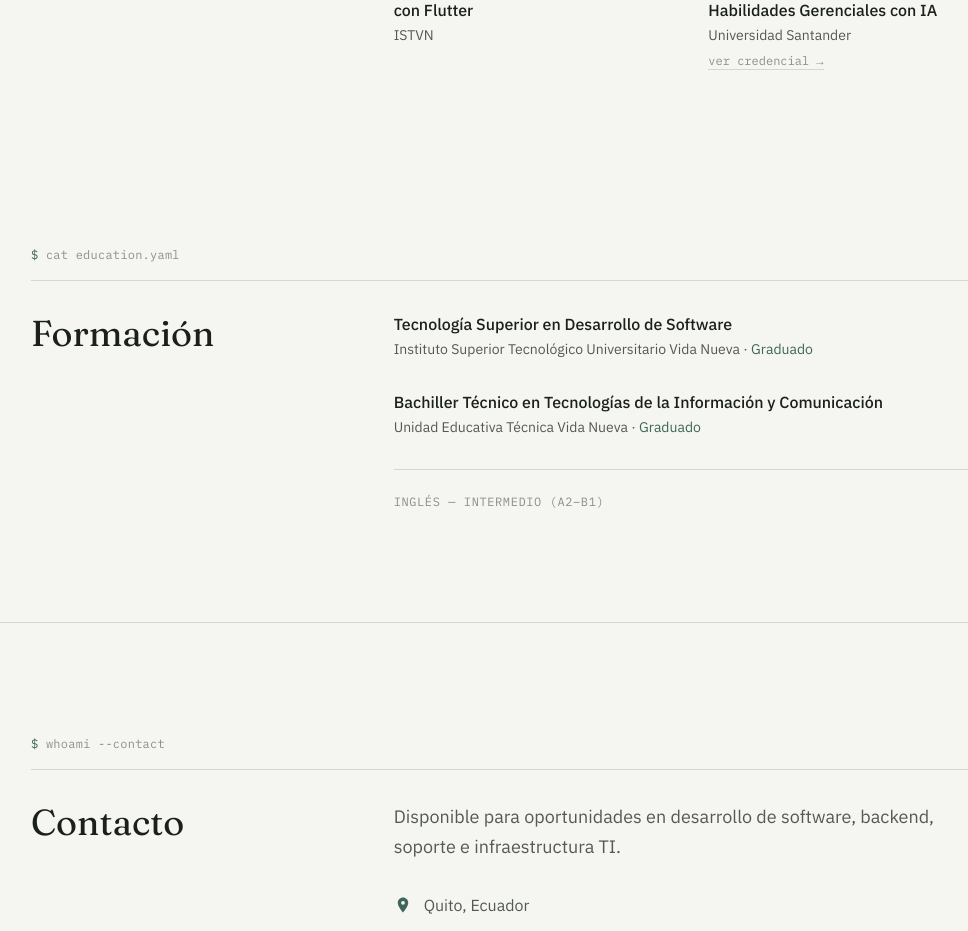
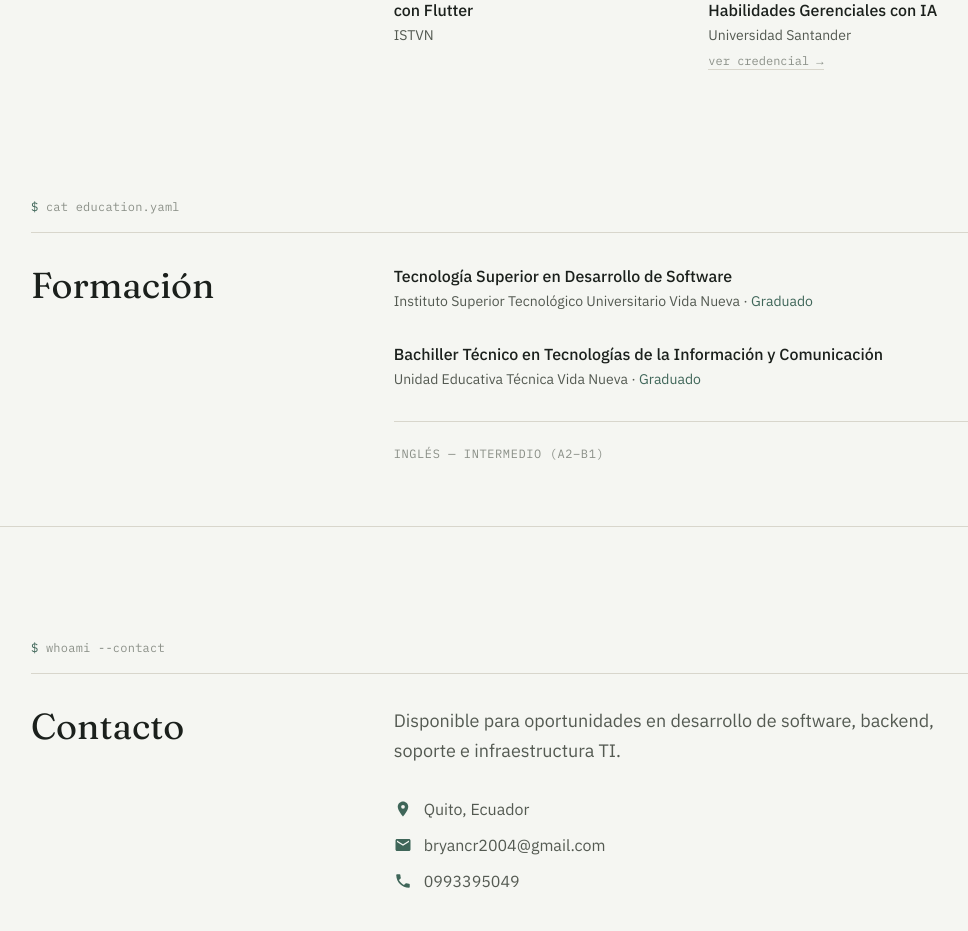
Before and after one commit to BryanRC99/Portafolio, a React (Vite) app: page / in a window 1280 px wide. Shown: the part 4205-5136 px from the top of the page, without its empty margins (124-1092 px from the left). Built offline with nearby package versions, Linux system fonts and the light colour scheme.

Commit message:
Adjust padding for education section
Updated the padding of the education section.

```diff
--- a/src/components/Education.jsx
+++ b/src/components/Education.jsx
@@ -15,7 +15,7 @@ const education = [
 
 function Education() {
   return (
-    <section id="education" className="max-w-5xl mx-auto px-6 md:px-8 py-20 md:py-28">
+    <section id="education" className="max-w-5xl mx-auto px-6 md:px-8 py-12 md:py-16">
       <p className="cmd-eyebrow mb-4">cat education.yaml</p>
 
       <div className="hairline-t pt-8 grid md:grid-cols-[1fr_2fr] gap-8 md:gap-16">
```
